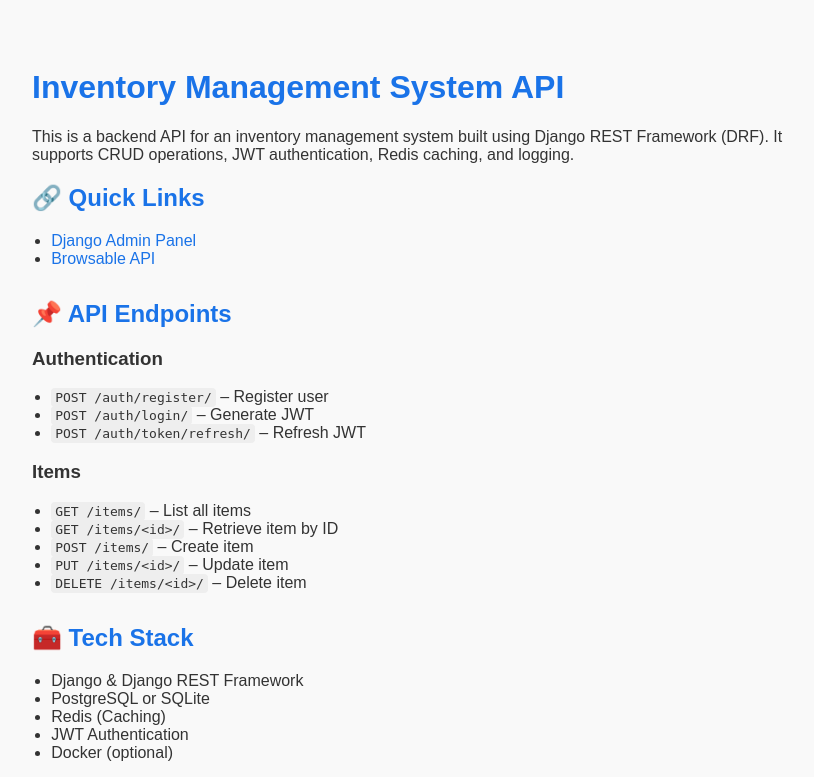
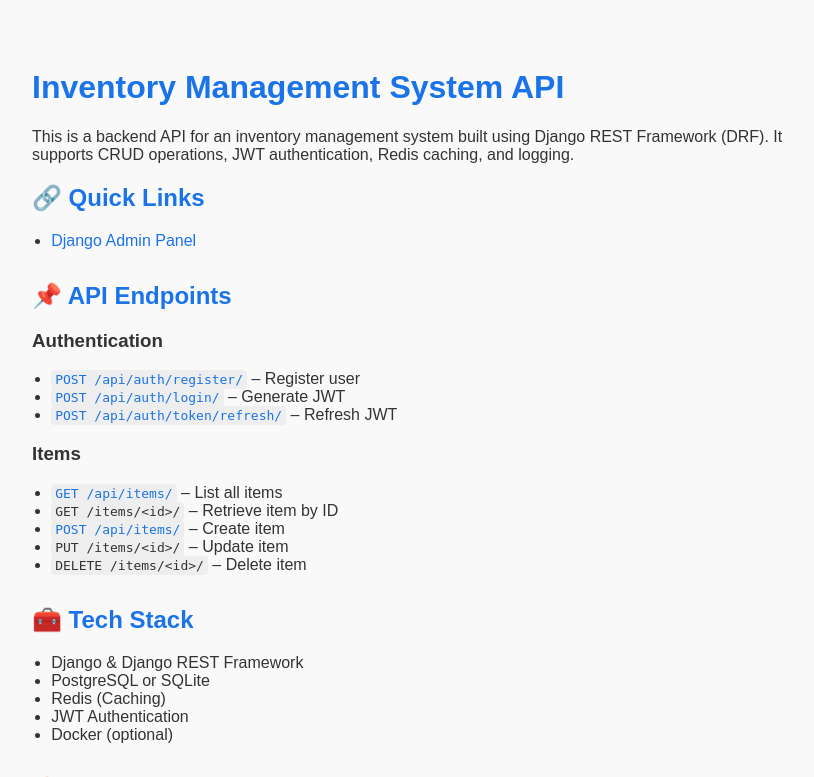
Before and after one commit to asu2sh/ims-api, a Django app: page / in a window 1280 px wide. Shown: the top 777 px of the page, without its empty margins (208-1022 px from the left). Run offline with Django 4.2, Linux system fonts and the light colour scheme.

Commit message:
Update home.html

```diff
--- a/inventory_system/templates/inventory_system/home.html
+++ b/inventory_system/templates/inventory_system/home.html
@@ -43,24 +43,24 @@
         <h2>🔗 Quick Links</h2>
         <ul>
             <li><a href="/admin/">Django Admin Panel</a></li>
-            <li><a href="/api/">Browsable API</a></li>
         </ul>
     </div>
 
     <div class="section">
         <h2>📌 API Endpoints</h2>
+
         <h3>Authentication</h3>
         <ul>
-            <li><code>POST /auth/register/</code> – Register user</li>
-            <li><code>POST /auth/login/</code> – Generate JWT</li>
-            <li><code>POST /auth/token/refresh/</code> – Refresh JWT</li>
+            <li><a href="/api/auth/register/"><code>POST /api/auth/register/</code></a> – Register user</li>
+            <li><a href="/api/auth/login/"><code>POST /api/auth/login/</code></a> – Generate JWT</li>
+            <li><a href="/api/auth/token/refresh/"><code>POST /api/auth/token/refresh/</code></a> – Refresh JWT</li>
         </ul>
 
         <h3>Items</h3>
         <ul>
-            <li><code>GET /items/</code> – List all items</li>
+            <li><a href="/api/items/"><code>GET /api/items/</code></a> – List all items</li>
             <li><code>GET /items/&lt;id&gt;/</code> – Retrieve item by ID</li>
-            <li><code>POST /items/</code> – Create item</li>
+            <li><a href="/api/items/"><code>POST /api/items/</code></a> – Create item</li>
             <li><code>PUT /items/&lt;id&gt;/</code> – Update item</li>
             <li><code>DELETE /items/&lt;id&gt;/</code> – Delete item</li>
         </ul>
```
